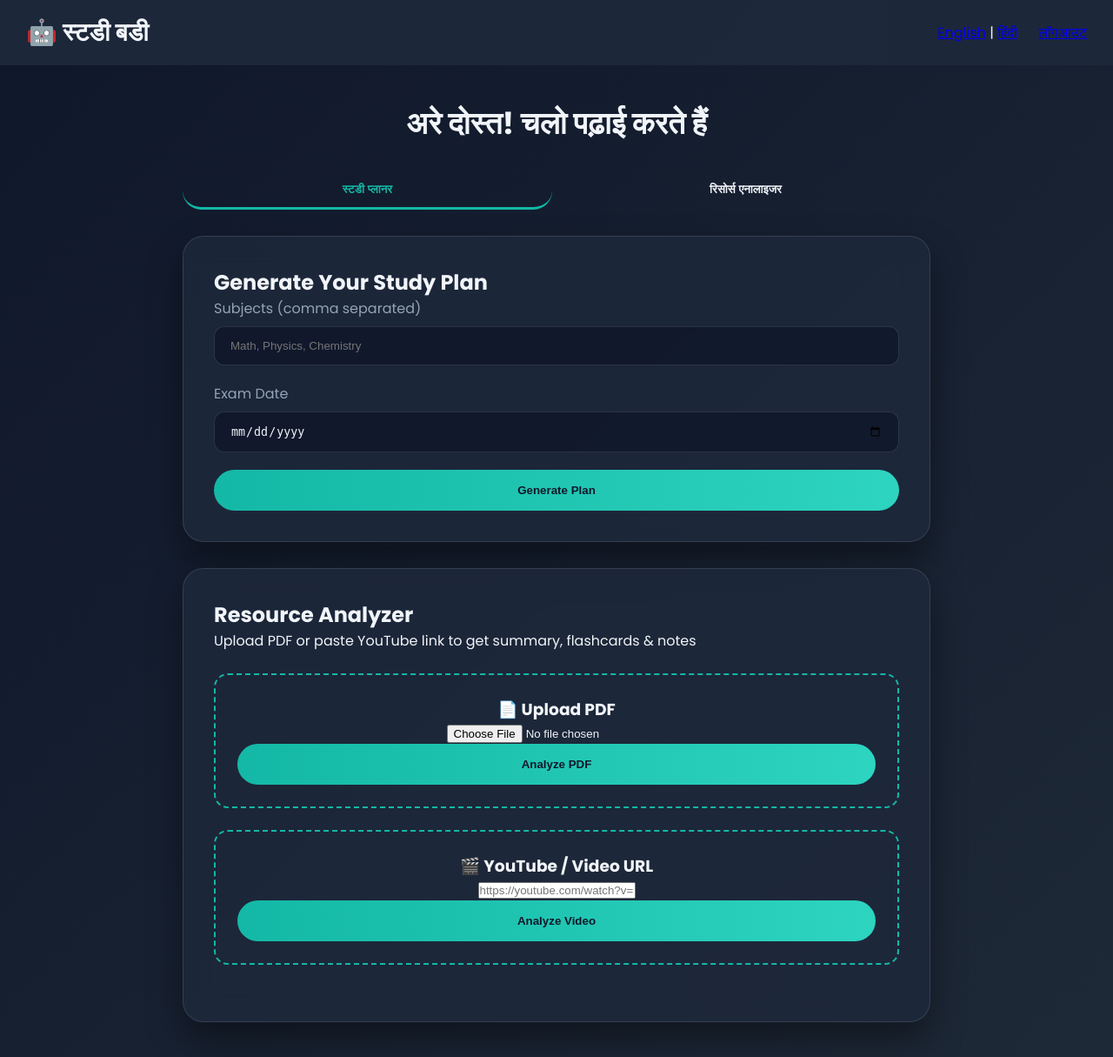
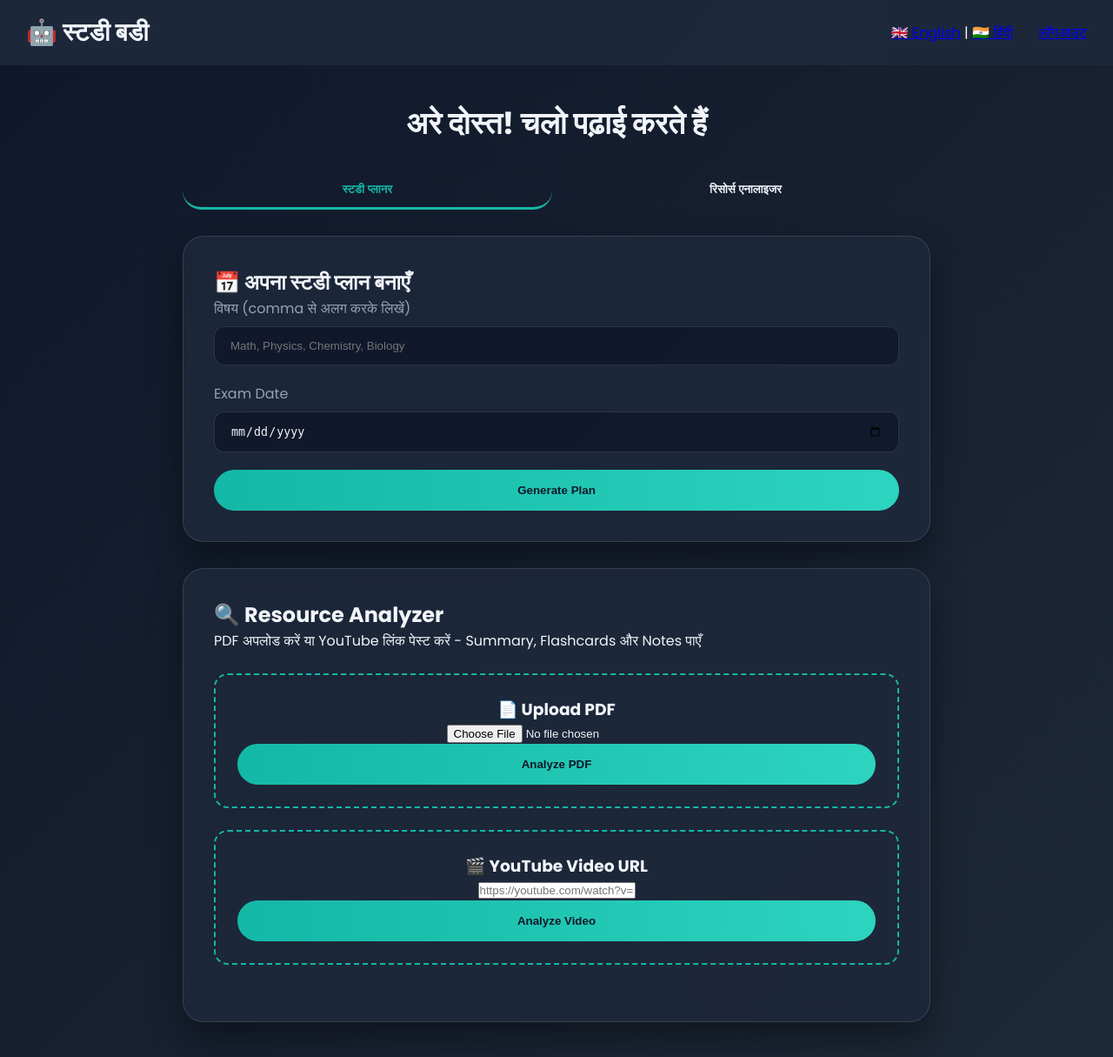
Before and after one commit to nilanshsingh121/SM-web-tool-1, a Flask app: page / in a window 1280 px wide. Shown: the whole page at 87% size. Run offline with Flask 3, Linux system fonts and the light colour scheme.

Commit message:
Refactor index.html and add Hindi translations
Updated the HTML structure and translated some text to Hindi.

```diff
--- a/templates/index.html
+++ b/templates/index.html
@@ -1,18 +1,6 @@
 <!DOCTYPE html>
 <html lang="{{ lang }}">
 <head>
-<meta name="google-site-verification" content="X3wwg1jjUsGA4MpBFRa3ucvgbHkxF6WZLU0iGgSyOz4" />
-
-<!-- Google tag (gtag.js) -->
-<script async src="https://www.googletagmanager.com/gtag/js?id=G-FB5KDMPCE5"></script>
-<script>
-  window.dataLayer = window.dataLayer || [];
-  function gtag(){dataLayer.push(arguments);}
-  gtag('js', new Date());
-
-  gtag('config', 'G-FB5KDMPCE5');
-</script>
-
     <meta charset="UTF-8">
     <meta name="viewport" content="width=device-width, initial-scale=1.0">
     <title>{{ translations['title'] }}</title>
@@ -23,9 +11,9 @@
     <nav class="navbar">
         <div class="logo">🤖 {{ translations['title'] }}</div>
         <div>
-            <a href="{{ url_for('set_lang', lang='en') }}">English</a> |
-            <a href="{{ url_for('set_lang', lang='hi') }}">हिंदी</a>
-            <a href="{{ url_for('logout') }}" style="margin-left: 20px;">{{ translations['logout'] }}</a>
+            <a href="{{ url_for('set_lang', lang='en') }}">🇬🇧 English</a> |
+            <a href="{{ url_for('set_lang', lang='hi') }}">🇮🇳 हिंदी</a>
+            <a href="{{ url_for('logout') }}" style="margin-left: 25px;">{{ translations['logout'] }}</a>
         </div>
     </nav>
 
@@ -41,11 +29,11 @@
         <!-- Study Planner Tab -->
         <div id="tab-0" class="tab-content active">
             <div class="card">
-                <h2>Generate Your Study Plan</h2>
+                <h2>📅 अपना स्टडी प्लान बनाएँ</h2>
                 <form id="study-form">
                     <div class="input-group">
-                        <label>Subjects (comma separated)</label>
-                        <input type="text" id="subjects" placeholder="Math, Physics, Chemistry" required>
+                        <label>विषय (comma से अलग करके लिखें)</label>
+                        <input type="text" id="subjects" placeholder="Math, Physics, Chemistry, Biology" required>
                     </div>
                     <div class="input-group">
                         <label>Exam Date</label>
@@ -56,7 +44,7 @@
             </div>
 
             <div id="results-container" class="card" style="display: none;">
-                <h2>Your Study Plan</h2>
+                <h2>📋 आपका स्टडी प्लान</h2>
                 <div id="study-plan"></div>
             </div>
         </div>
@@ -64,19 +52,17 @@
         <!-- Resource Analyzer Tab -->
         <div id="tab-1" class="tab-content">
             <div class="card">
-                <h2>Resource Analyzer</h2>
-                <p>Upload PDF or paste YouTube link to get summary, flashcards & notes</p>
+                <h2>🔍 Resource Analyzer</h2>
+                <p>PDF अपलोड करें या YouTube लिंक पेस्ट करें - Summary, Flashcards और Notes पाएँ</p>
 
-                <!-- PDF Upload -->
                 <div class="upload-area">
                     <h3>📄 Upload PDF</h3>
                     <input type="file" id="pdf-input" accept="application/pdf">
                     <button onclick="uploadPDF()">Analyze PDF</button>
                 </div>
 
-                <!-- Video URL -->
                 <div class="upload-area">
-                    <h3>🎬 YouTube / Video URL</h3>
+                    <h3>🎬 YouTube Video URL</h3>
                     <input type="text" id="video-url" placeholder="https://youtube.com/watch?v=...">
                     <button onclick="processVideo()">Analyze Video</button>
                 </div>
```
